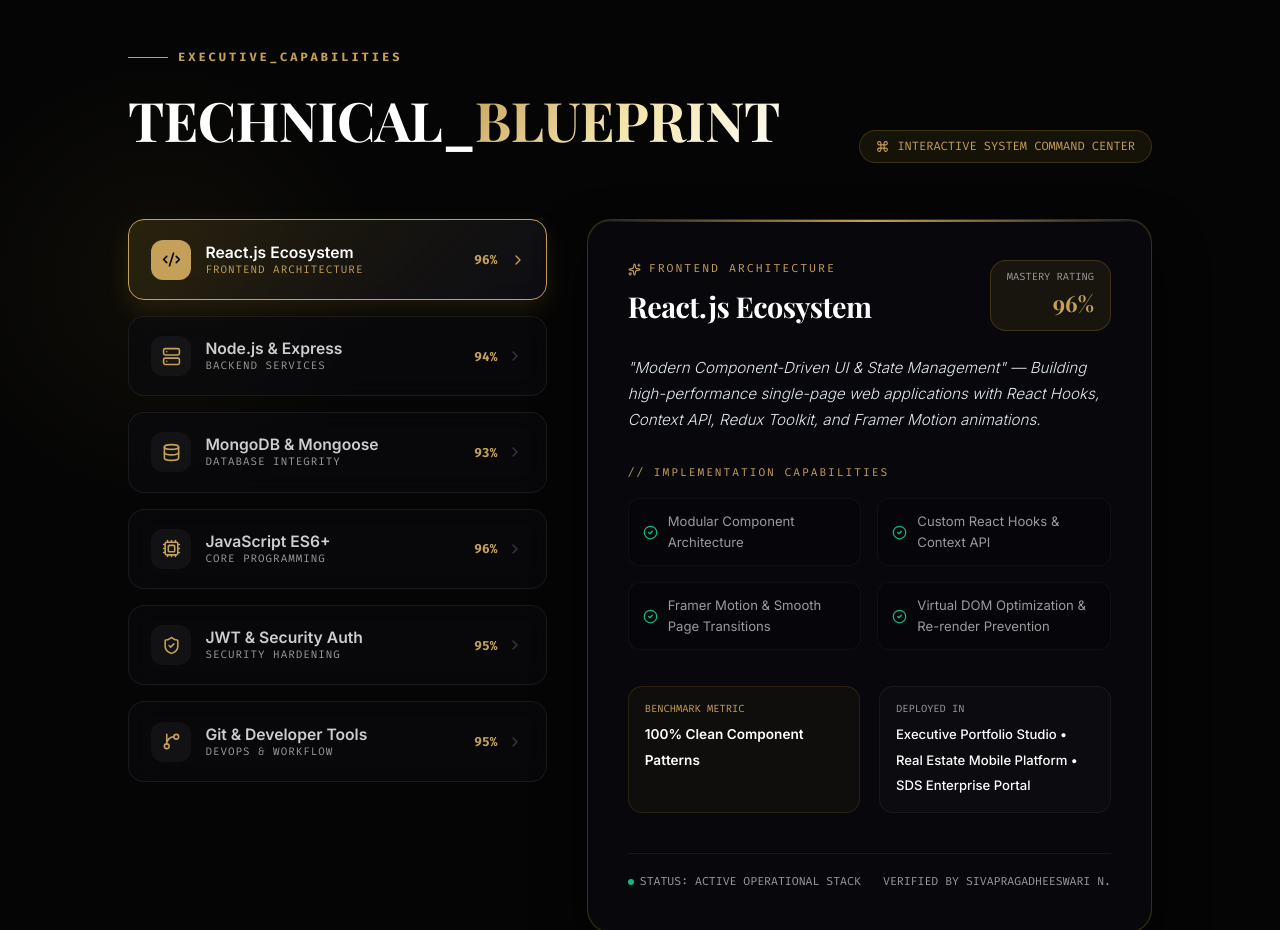
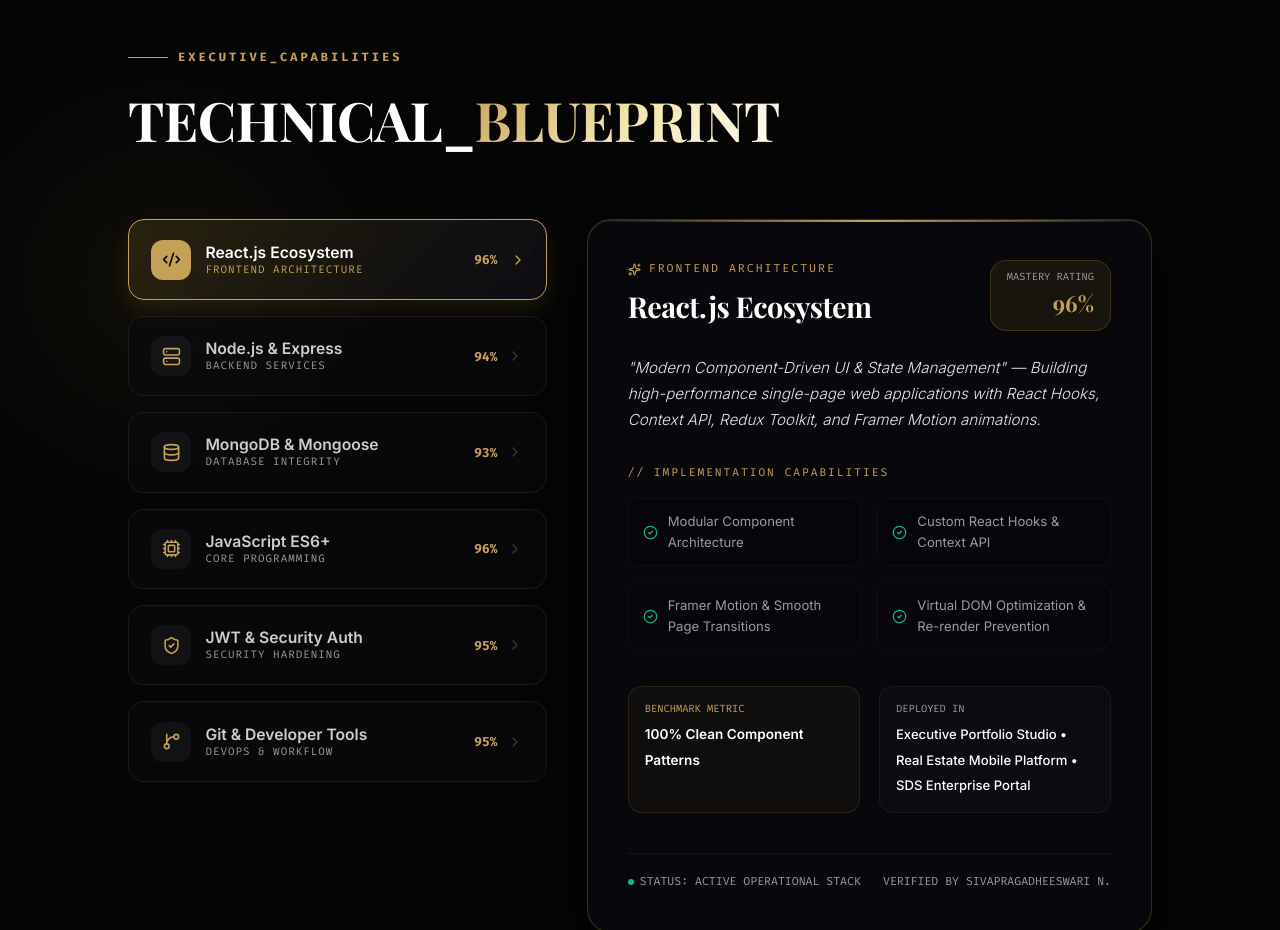
Before and after one commit to sivapragadheeswarii/myportfolio, a React (Vite) app: page / in a window 1280 px wide. Shown: the part 1600-2530 px from the top of the page. Built offline with nearby package versions, Linux system fonts and the light colour scheme; a web font is replaced by a local one.

Commit message:
Remove INTERACTIVE SYSTEM COMMAND CENTER badge pill from Skills section header

```diff
--- a/src/sections/Skills.jsx
+++ b/src/sections/Skills.jsx
@@ -138,10 +138,6 @@
                     <h2 style={{ fontSize: 'clamp(2.3rem, 5vw, 3.4rem)', fontWeight: 'bold', color: '#FFFFFF', margin: 0, fontFamily: 'Playfair Display, serif', letterSpacing: '-0.5px' }}>
                         TECHNICAL_<span className="gradient-text">BLUEPRINT</span>
                     </h2>
-                    <div style={{ display: 'flex', alignItems: 'center', gap: '8px', background: 'rgba(212, 175, 55, 0.08)', padding: '6px 16px', borderRadius: '20px', border: '1px solid rgba(212, 175, 55, 0.2)', color: 'var(--accent-gold)', fontSize: '0.75rem', fontFamily: 'Fira Code' }}>
-                        <Command size={13} />
-                        <span>INTERACTIVE SYSTEM COMMAND CENTER</span>
-                    </div>
                 </div>
             </div>
 
```
